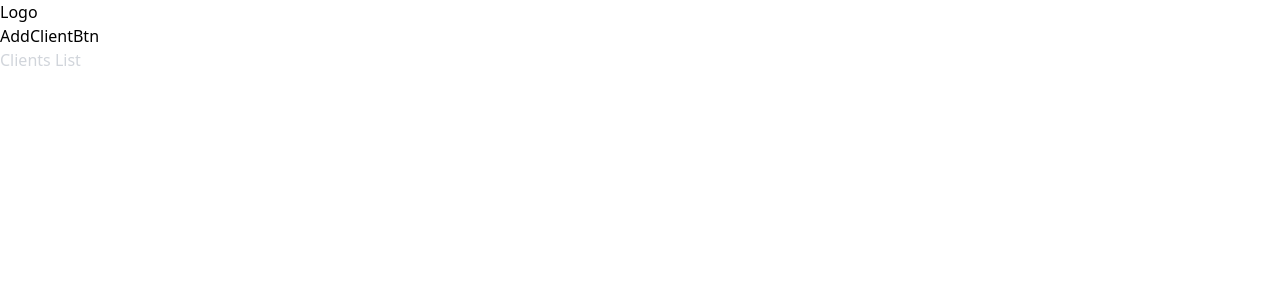
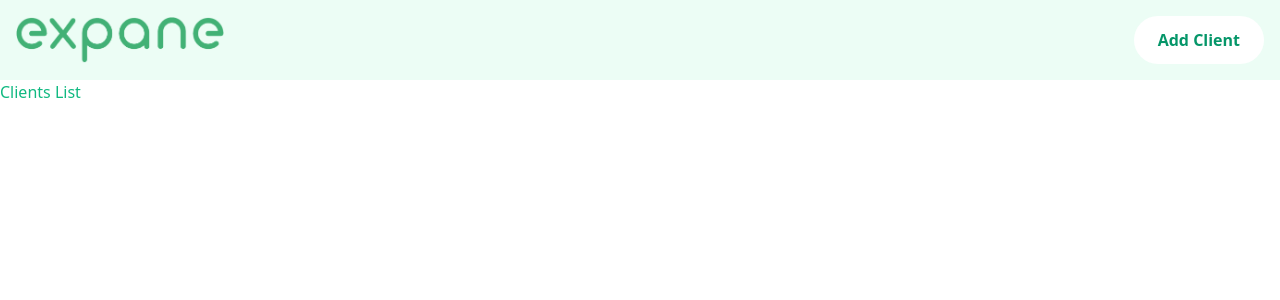
Before and after one commit to malanii/expane_test_task, a React (Create React App) app: page / in a window 1280 px wide. Shown: the top 300 px of the page. Built offline with nearby package versions, Linux system fonts and the light colour scheme.

Commit message:
created test branch to merge it into master / show pull requestskills

```diff
--- a/public/index.html
+++ b/public/index.html
@@ -2,14 +2,14 @@
 <html lang="en">
   <head>
     <meta charset="utf-8" />
-    <link rel="icon" href="%PUBLIC_URL%/favicon.ico" />
+    <link rel="icon" href="%PUBLIC_URL%/img/browserLogo.png" />
     <meta name="viewport" content="width=device-width, initial-scale=1" />
     <meta name="theme-color" content="#000000" />
     <meta
       name="description"
       content="Web site created using create-react-app"
     />
-    <link rel="apple-touch-icon" href="%PUBLIC_URL%/logo192.png" />
+    <link rel="apple-touch-icon" href="%PUBLIC_URL%/img/browserLogo.png" />
     <!--
       manifest.json provides metadata used when your web app is installed on a
       user's mobile device or desktop. See https://developers.google.com/web/fundamentals/web-app-manifest/
@@ -24,7 +24,7 @@
       work correctly both with client-side routing and a non-root public URL.
       Learn how to configure a non-root public URL by running `npm run build`.
     -->
-    <title>React App</title>
+    <title>expane</title>
   </head>
   <body>
     <noscript>You need to enable JavaScript to run this app.</noscript>
--- a/src/App.tsx
+++ b/src/App.tsx
@@ -5,7 +5,7 @@ import "./styles/app.css";
 
 const App: React.FC = () => {
   return (
-    <div>
+    <div className="min-h-screen">
       <NavBar />
       <ClientsList />
     </div>
--- a/src/components/ClientsList/index.tsx
+++ b/src/components/ClientsList/index.tsx
@@ -1,7 +1,7 @@
 import React from "react";
 
 const ClientsList: React.FC = () => {
-  return <div className='text-gray-300'>Clients List</div>;
+  return <div className='text-green-500'>Clients List</div>;
 };
 
 export default ClientsList;
--- a/src/components/NavBar/AddClientBtn/index.tsx
+++ b/src/components/NavBar/AddClientBtn/index.tsx
@@ -1,7 +1,12 @@
 import React from "react";
+import { BtnsText } from "../../../constants/ComponentsData";
 
 export const AddClientBtn: React.FC = () => {
-  return <button>AddClientBtn</button>;
+  return (
+    <button className="bg-white px-3 rounded-full py-3 px-6 text-green-600 focus:outline-none font-semibold">
+      {BtnsText.addBtn}
+    </button>
+  );
 };
 
 export default AddClientBtn;
--- a/src/components/NavBar/Logo/index.tsx
+++ b/src/components/NavBar/Logo/index.tsx
@@ -1,7 +1,10 @@
 import React from "react";
+import { Images } from "../../../constants/ComponentsData";
+
+const { logo } = Images;
 
 export const Logo: React.FC = () => {
-  return <div>Logo</div>;
+  return <img className="w-1/6" alt={logo.alt} src={logo.src} />;
 };
 
 export default Logo;
--- a/src/components/NavBar/index.tsx
+++ b/src/components/NavBar/index.tsx
@@ -4,7 +4,7 @@ import AddClientBtn from "./AddClientBtn";
 
 export const NavBar: React.FC = () => {
   return (
-    <div>
+    <div className="flex justify-between bg-green-50 p-4">
       <Logo /> <AddClientBtn />
     </div>
   );
--- /dev/null
+++ b/src/constants/ComponentsData.ts
@@ -0,0 +1,11 @@
+import { ListOfImages, Btns } from "../interfaces";
+
+export const Images: ListOfImages = {
+  logo: {
+    src: "/img/logo.png",
+    alt: "logo",
+  },
+};
+export const BtnsText: Btns = {
+  addBtn: "Add Client",
+};
--- /dev/null
+++ b/src/interfaces/index.ts
@@ -0,0 +1,11 @@
+interface Image {
+  alt: string;
+  src: string;
+}
+
+export interface ListOfImages {
+  [key: string]: Image;
+}
+export interface Btns {
+    [key: string]: string;
+}
--- /dev/null
+++ b/src/react-app-env.d.ts
@@ -0,0 +1 @@
+/// <reference types="react-scripts" />
```
Also changed, not shown: public/img/browserLogo.png (added), public/img/logo.png (added), tailwind.js.
